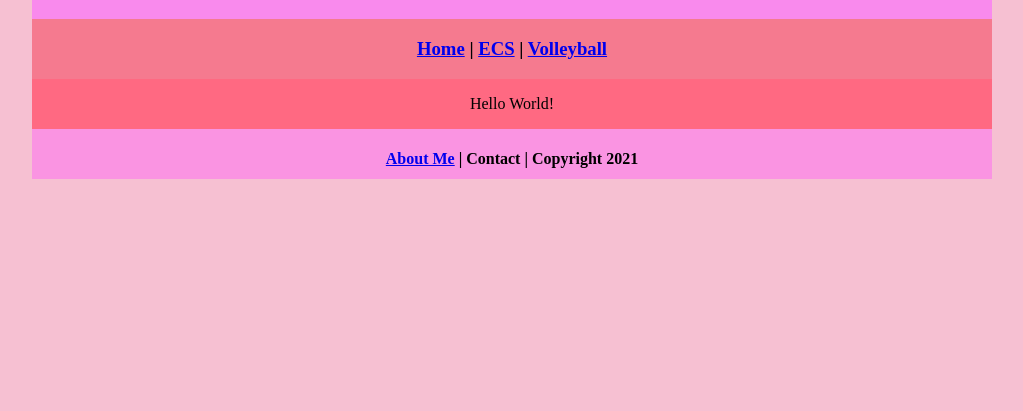
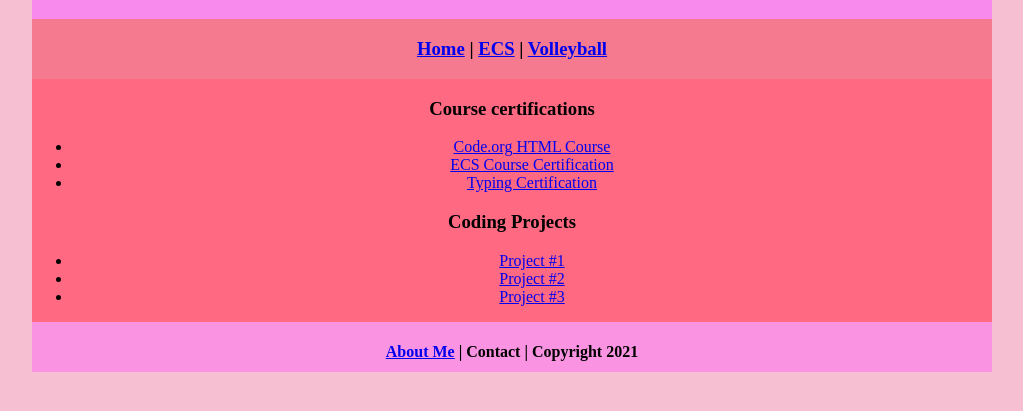
Before and after one commit to Naomi1331/Naomi1331, a plain HTML site: page ecs/index.html in a window 1280 px wide. Shown: the part 61-472 px from the top of the page, without its empty margins (128-1151 px from the left). Drawn offline with Linux system fonts and the light colour scheme.

Commit message:
Update index.html

```diff
--- a/ecs/index.html
+++ b/ecs/index.html
@@ -15,7 +15,18 @@
             <h3> <a href="../index.html">Home</a> | <a href="index.html">ECS</a> | <a href="../volleyball/index.html">Volleyball</a></h3>
          </div>
          <div class="content">
-            <p>Hello World!</p>
+            <h3>Course certifications</h3>
+            <ul>
+               <li><a href="#">Code.org HTML Course</a></li>
+               <li><a href="#">ECS Course Certification</a></li>
+               <li><a href="#">Typing Certification</a></li>
+            </ul>
+            <h3>Coding Projects</h3>
+            <ul>
+               <li><a href="#">Project #1</a></li>
+               <li><a href="#">Project #2</a></li>
+               <li><a href="#">Project #3</a></li>
+            </ul>
          </div>
          <div class="footer">
             <h4><a href="../aboutme.html">About Me</a> | Contact | Copyright 2021</h4>
```
